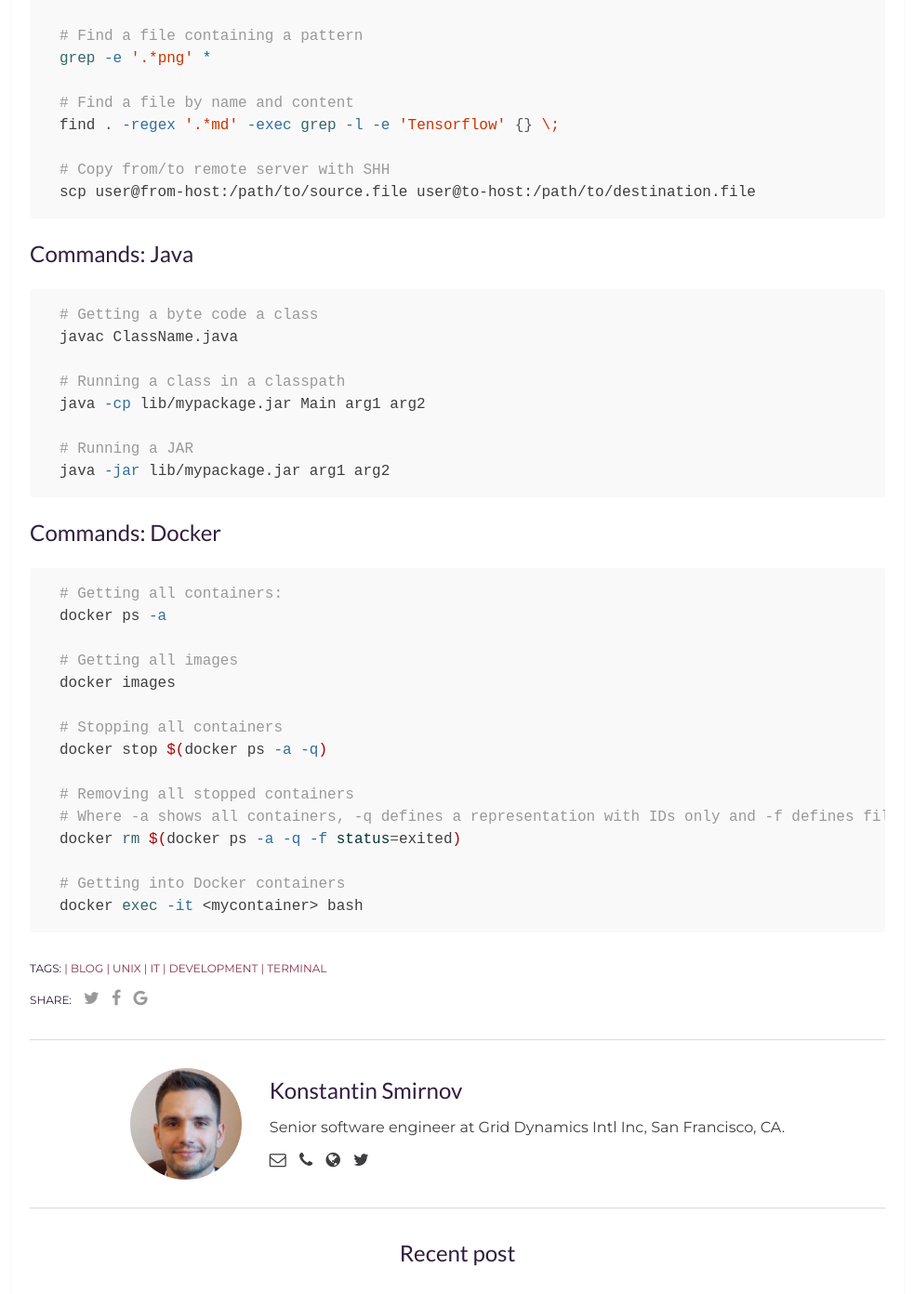
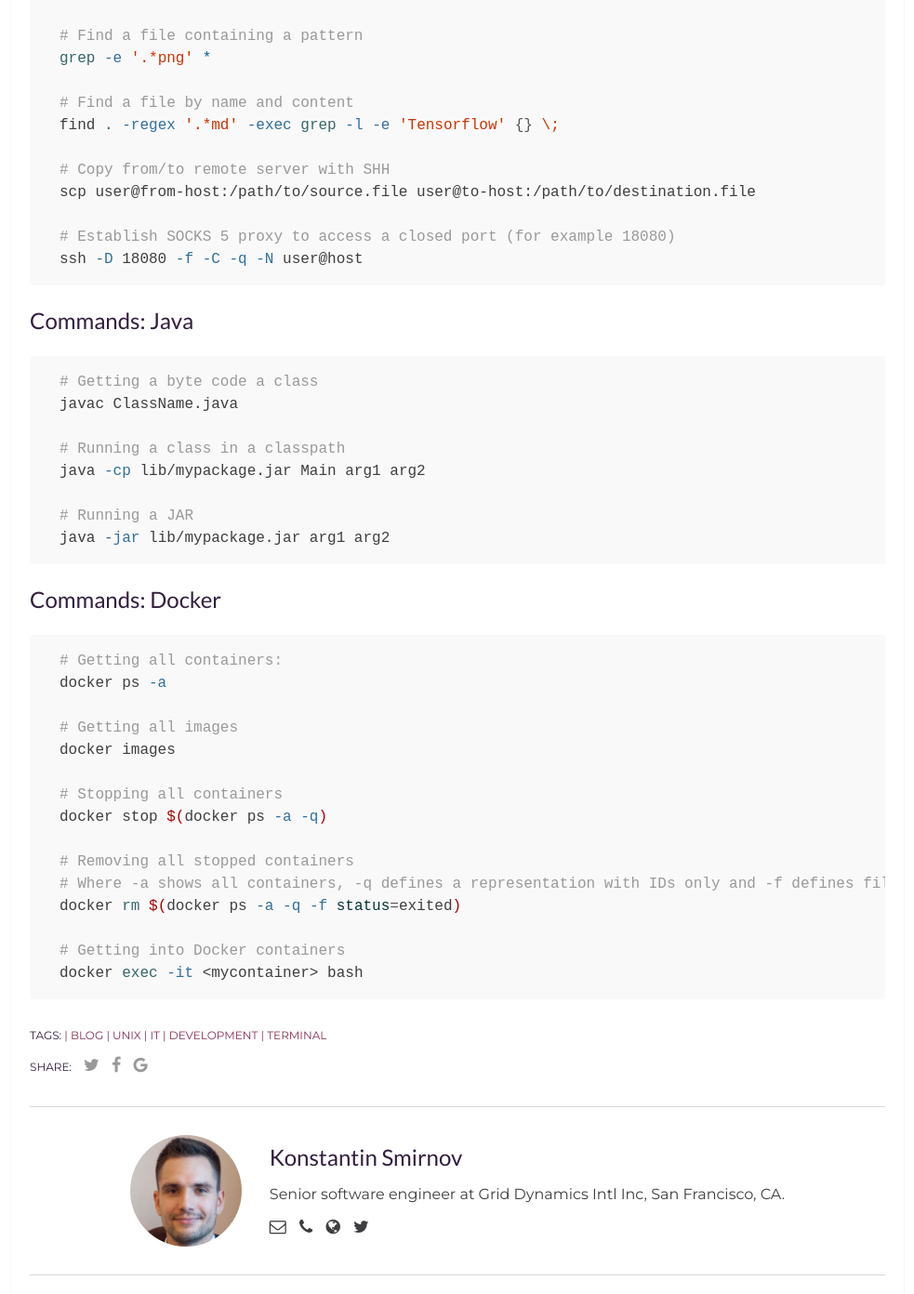
Before and after one commit to ksmirnov/ksmirnov.github.io, a Jekyll site: the page built from _posts/2017-09-18-macos-development.md, in a window 1280 px wide, cut to the strip 2301-3693 px from the top of the page. Shown: the whole strip at 93% size, without its empty margins (148-1131 px from the left). Built offline with Jekyll 4.4.1, drawn with Linux system fonts in a browser that asks for light colours; comment, search, counter and statistics services are not loaded.

Commit message:
Update 2017-09-18-macos-development.md

```diff
--- a/_posts/2017-09-18-macos-development.md
+++ b/_posts/2017-09-18-macos-development.md
@@ -85,6 +85,9 @@ find . -regex '.*md' -exec grep -l -e 'Tensorflow' {} \;
 # Copy from/to remote server with SHH
 scp user@from-host:/path/to/source.file user@to-host:/path/to/destination.file
 
+# Establish SOCKS 5 proxy to access a closed port (for example 18080)
+ssh -D 18080 -f -C -q -N user@host
+
 {% endhighlight %}
 
 ## Commands: Java
```
